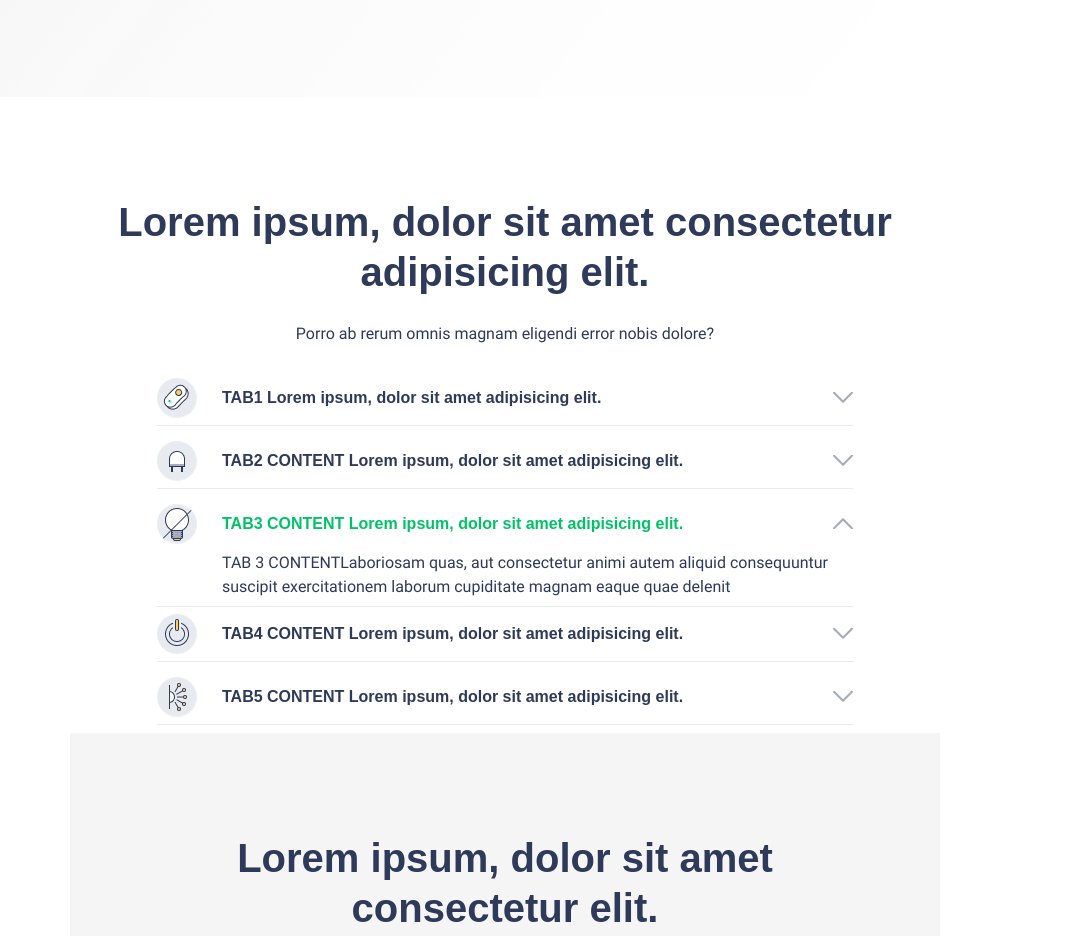
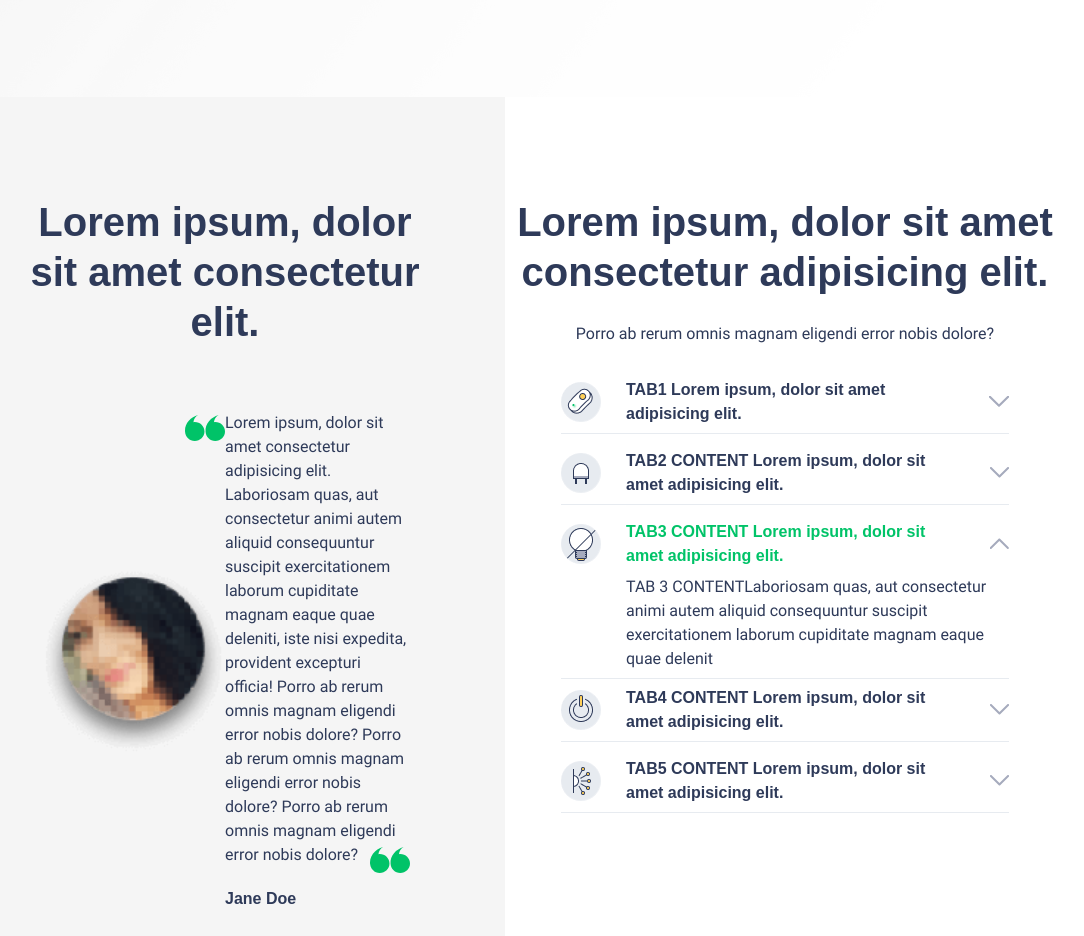
Before and after one commit to SergeyKarachevtcev/test-landing, a website: page index.html in a window 1280 px wide. Shown: the part 1044-1980 px from the top of the page, without its empty margins (135-1219 px from the left). Drawn offline with nearby package versions, Linux system fonts and the light colour scheme; files that its build step writes are made by us from their sources; files whose address does not match are found by name; a web font is replaced by a local one.

Commit message:
wrappers

```diff
--- a/scss/blocks/_block.scss
+++ b/scss/blocks/_block.scss
@@ -139,7 +139,7 @@
   flex-direction: row-reverse;
 }
 .advantages {
-  max-width: 870px;
+  max-width: 50%;
   padding-top: 100px;
 }
 
@@ -233,7 +233,7 @@
 
 /* reviews */
 .reviews {
-  max-width: 870px;
+  max-width: 50%;
   padding-top: 100px;
   background-color: #f5f5f5;
 }
```
